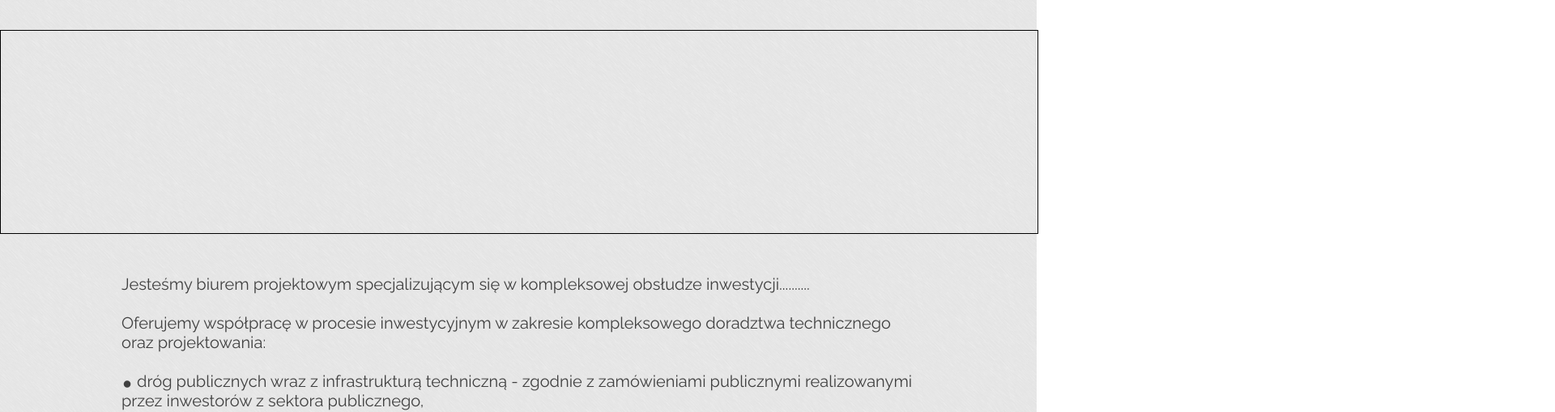
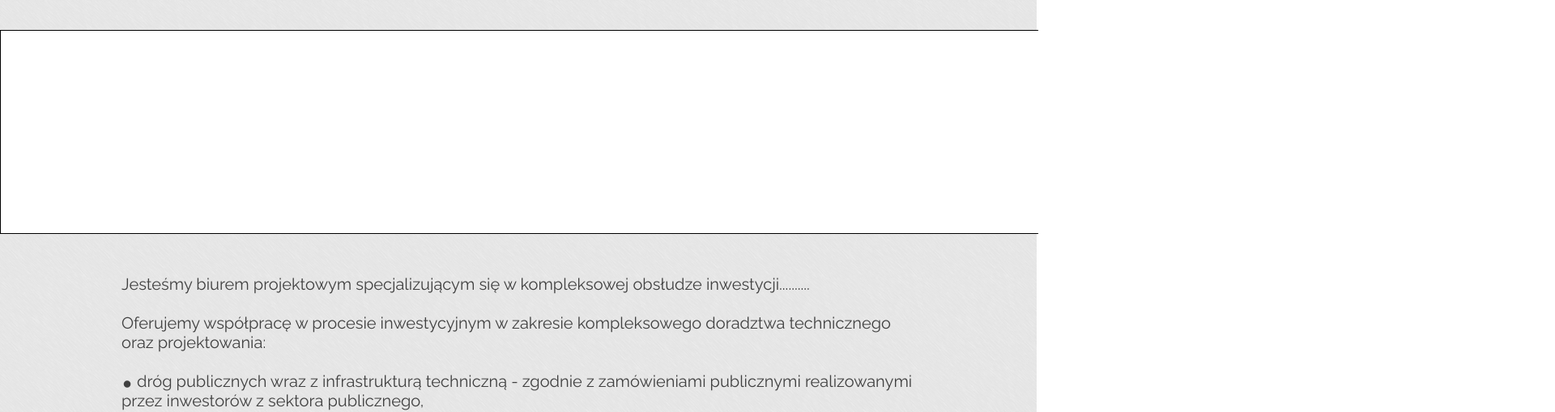
Before and after one commit to sudol123/apj, a plain HTML site: page index.html in a window 1280 px wide. Shown: the part 113-622 px from the top of the page at 81% size, 1920 px wide, since content can reach past the window. Drawn offline with Linux system fonts and the light colour scheme.

Commit message:
test biale tlo

```diff
--- a/index.html
+++ b/index.html
@@ -34,7 +34,7 @@
 				</div>
 				<div style="clear:both"></div>
 			</div>
-			<div class="jpg"></div>
+			<div class="jpg"><img src="test.png"></div>
 			<div class="empty"></div>
 			<div class="main">
 			Jesteśmy biurem projektowym specjalizującym się w kompleksowej obsłudze inwestycji..........</br></br>
```
Also changed, not shown: test.png (added).
